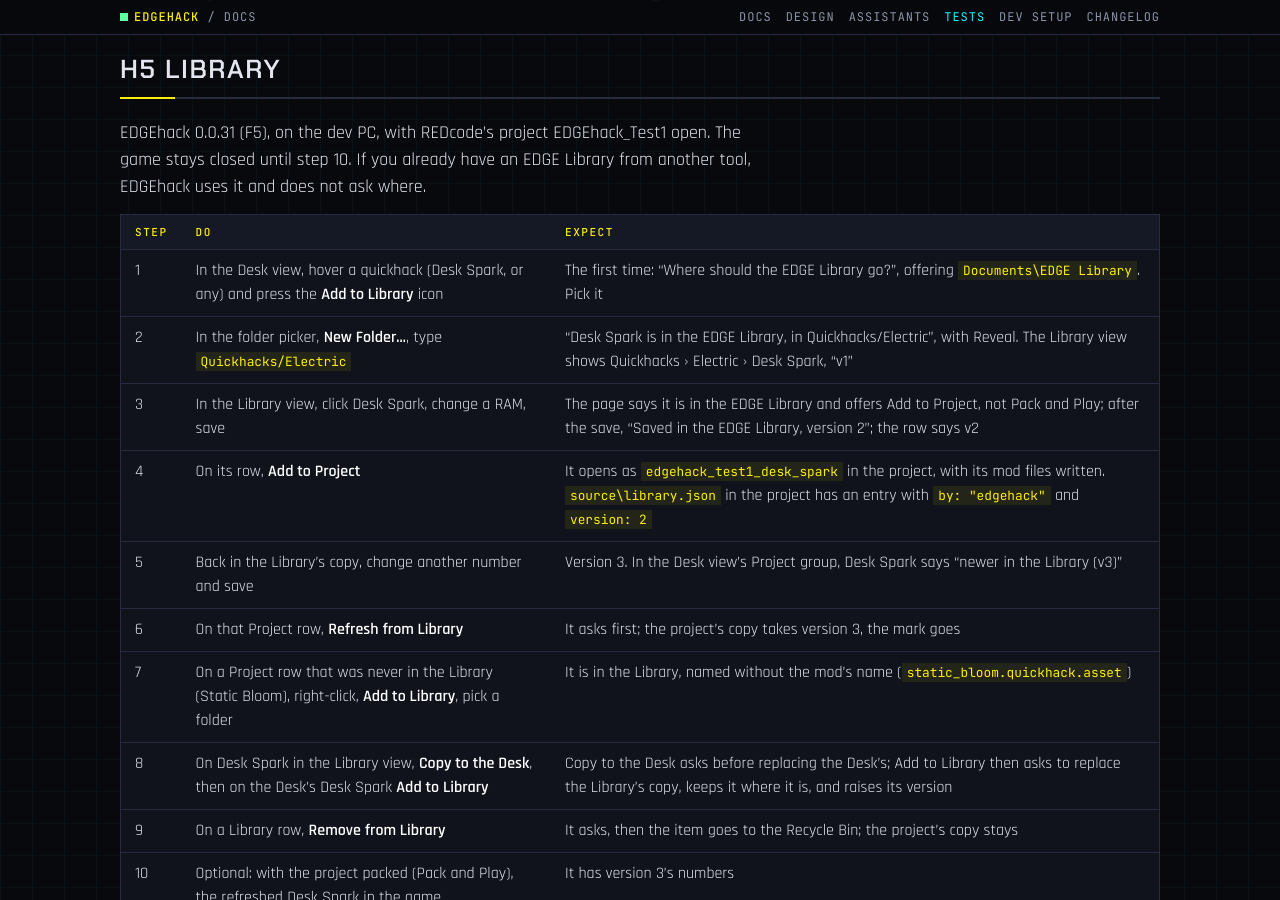
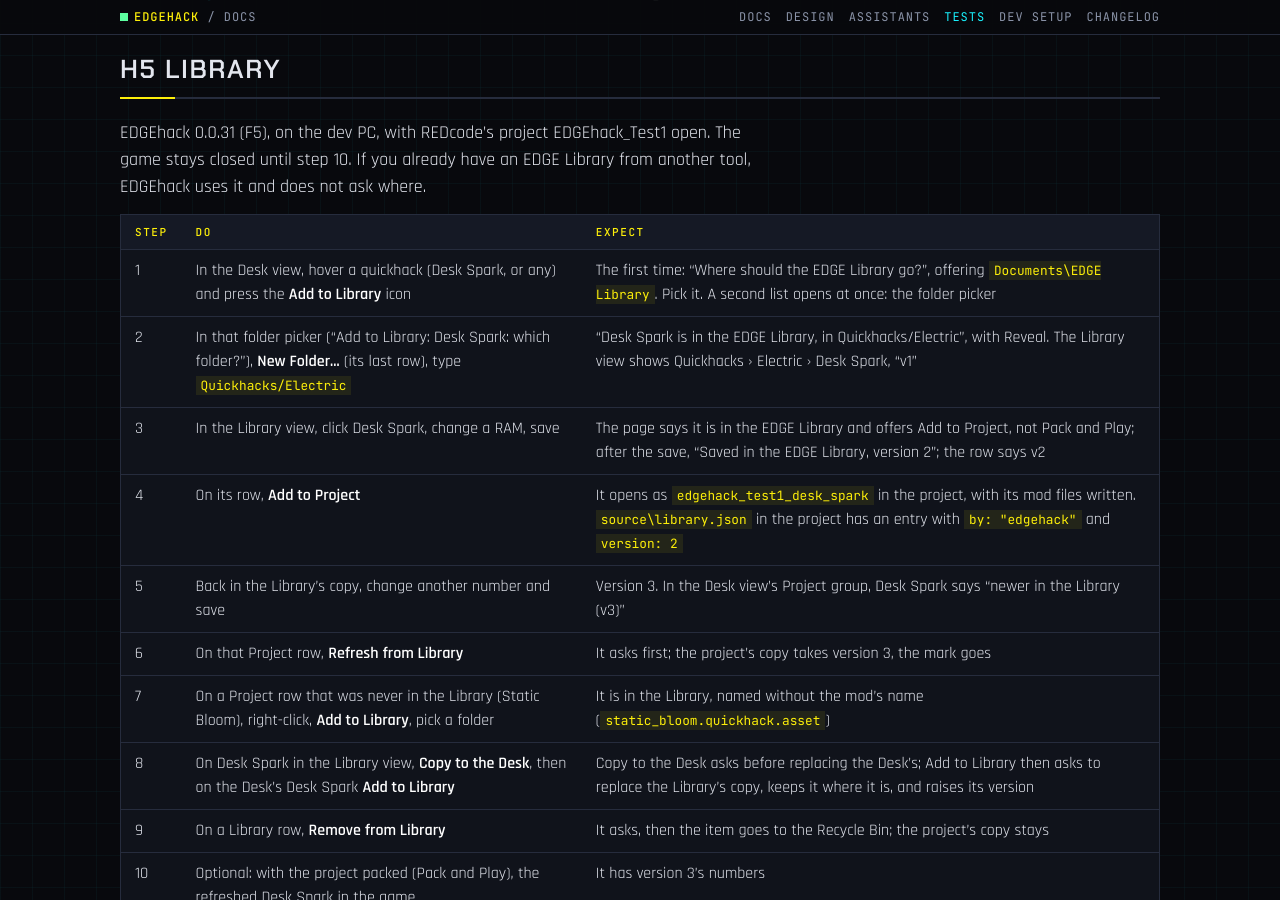
Before and after one commit to Edgemodders/EDGEhack, a Jekyll site: the page built from docs/testing.md, in a window 1280 px wide and 900 px high, scrolled down 3017 px. Built offline with Jekyll 4.4.1, drawn with Linux system fonts in a browser that asks for light colours.

Commit message:
Add to Library: the folder picker no longer looks like the Library's place question
Co-Authored-By: Claude Opus 5.5 <noreply@anthropic.com>

```diff
--- a/docs/testing.md
+++ b/docs/testing.md
@@ -56,8 +56,8 @@ EDGEhack 0.0.31 (F5), on the dev PC, with REDcode's project EDGEhack_Test1 open.
 
 | Step | Do | Expect |
 |---|---|---|
-| 1 | In the Desk view, hover a quickhack (Desk Spark, or any) and press the **Add to Library** icon | The first time: "Where should the EDGE Library go?", offering `Documents\EDGE Library`. Pick it |
-| 2 | In the folder picker, **New Folder...**, type `Quickhacks/Electric` | "Desk Spark is in the EDGE Library, in Quickhacks/Electric", with Reveal. The Library view shows Quickhacks › Electric › Desk Spark, "v1" |
+| 1 | In the Desk view, hover a quickhack (Desk Spark, or any) and press the **Add to Library** icon | The first time: "Where should the EDGE Library go?", offering `Documents\EDGE Library`. Pick it. A second list opens at once: the folder picker |
+| 2 | In that folder picker ("Add to Library: Desk Spark: which folder?"), **New Folder...** (its last row), type `Quickhacks/Electric` | "Desk Spark is in the EDGE Library, in Quickhacks/Electric", with Reveal. The Library view shows Quickhacks › Electric › Desk Spark, "v1" |
 | 3 | In the Library view, click Desk Spark, change a RAM, save | The page says it is in the EDGE Library and offers Add to Project, not Pack and Play; after the save, "Saved in the EDGE Library, version 2"; the row says v2 |
 | 4 | On its row, **Add to Project** | It opens as `edgehack_test1_desk_spark` in the project, with its mod files written. `source\library.json` in the project has an entry with `by: "edgehack"` and `version: 2` |
 | 5 | Back in the Library's copy, change another number and save | Version 3. In the Desk view's Project group, Desk Spark says "newer in the Library (v3)" |
--- a/src/libraryCommands.ts
+++ b/src/libraryCommands.ts
@@ -54,10 +54,10 @@ function pickFolder(context: vscode.ExtensionContext, root: string, name: string
   const folders = libraryFolders(root);
   const order = ["", ...folders].sort((a, b) => Number(b === last) - Number(a === last));
   const qp = vscode.window.createQuickPick<FolderItem>();
-  qp.title = `Add to Library: ${name}`;
-  qp.placeholder = "Pick a Library folder";
+  qp.title = `Add to Library: ${name}: which folder?`;
+  qp.placeholder = "Pick a folder in the Library for it, or make one with New Folder...";
   qp.items = [
-    ...order.map((folder): FolderItem => ({ label: folder ? `$(folder) ${folder}` : "$(root-folder) The Library's root", description: folder === last ? "Last used" : folder ? undefined : root, folder })),
+    ...order.map((folder): FolderItem => ({ label: folder ? `$(folder) ${folder}` : "$(root-folder) The Library's top folder", description: folder === last ? "Last used" : folder ? undefined : "no folder of its own", folder })),
     { label: "$(new-folder) New Folder...", action: "new", alwaysShow: true },
   ];
   const first = qp.items.find((i) => i.folder === (last ?? ""));
```
